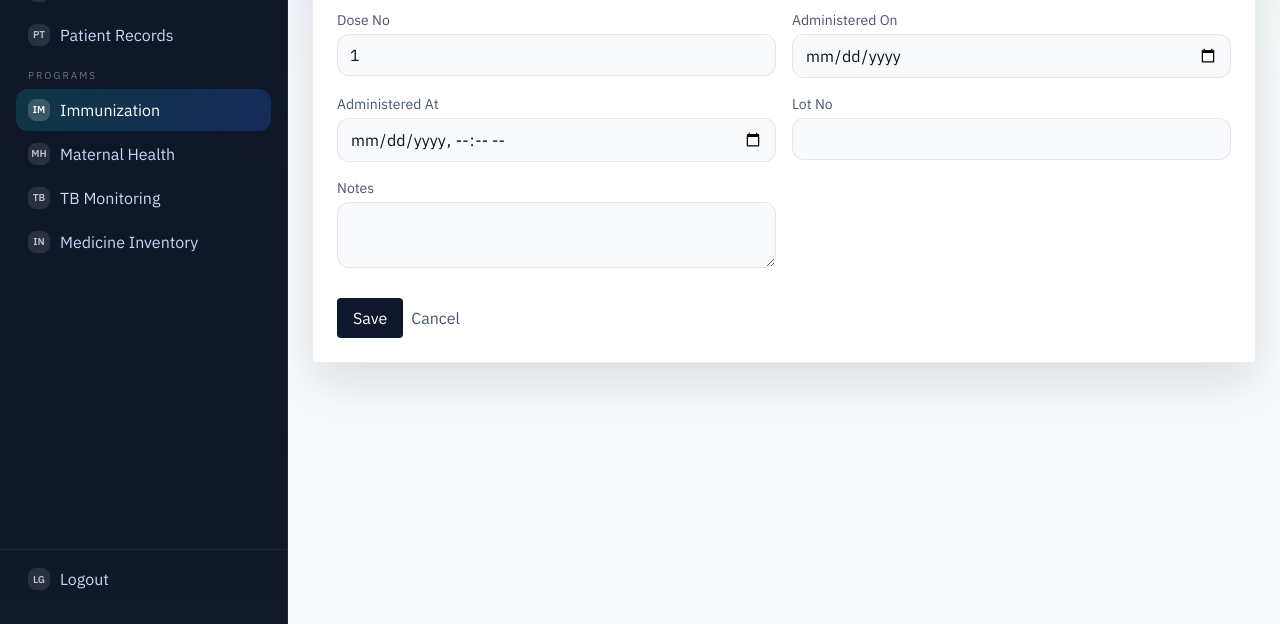
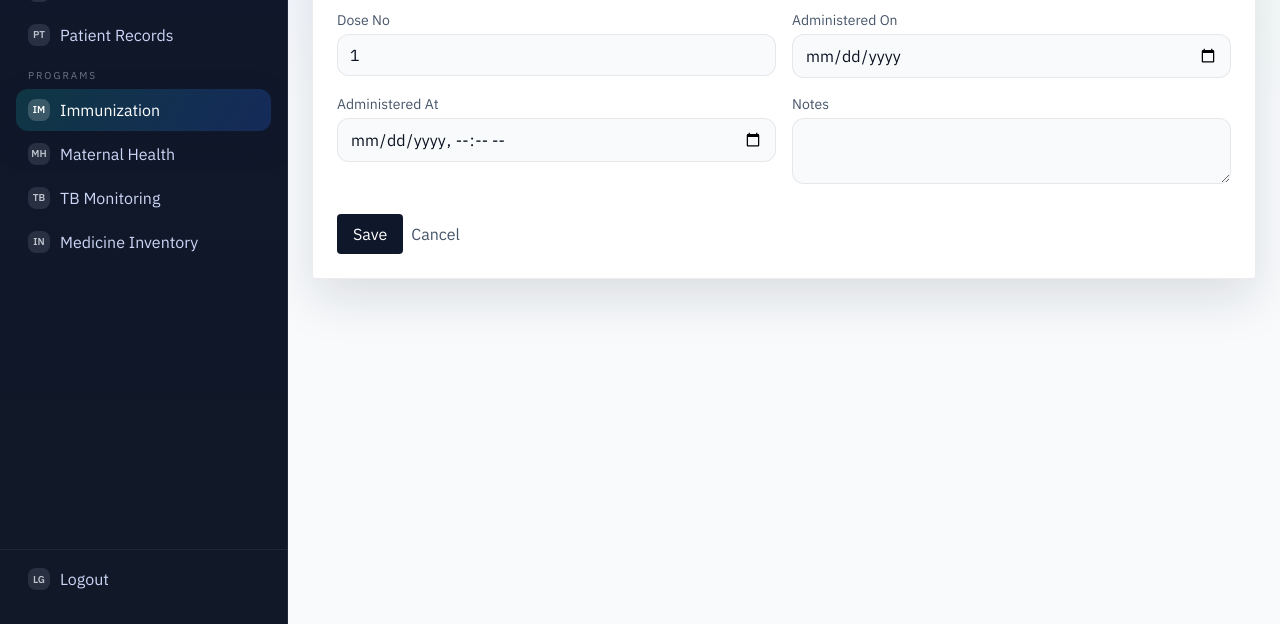
Before and after one commit to E1mar-cay/Healthlogs, a PHP site: page /HealthLogs/public/immunization/records/form.php in a window 1280 px wide. Shown: the part 176-800 px from the top of the page. Run offline with PHP 8.4, Linux system fonts and the light colour scheme; a user stored in the database is signed in; data that the repository does not hold is empty; some libraries are stand-ins or nearby versions.

```diff
--- a/public/immunization/records/form.php
+++ b/public/immunization/records/form.php
@@ -59,10 +59,6 @@ require __DIR__ . '/../../partials/header.php';
       <input name="administered_at" type="datetime-local" required class="mt-1 w-full border rounded px-3 py-2" value="<?= h(old('administered_at', str_replace(' ', 'T', $rec['administered_at'] ?? ''))) ?>" />
     </div>
     <div>
-      <label class="block text-sm text-slate-600">Lot No</label>
-      <input name="lot_no" class="mt-1 w-full border rounded px-3 py-2" value="<?= h(old('lot_no', $rec['lot_no'] ?? '')) ?>" />
-    </div>
-    <div>
       <label class="block text-sm text-slate-600">Notes</label>
       <textarea name="notes" class="mt-1 w-full border rounded px-3 py-2" rows="2"><?= h(old('notes', $rec['notes'] ?? '')) ?></textarea>
     </div>
--- a/public/immunization/records/form_embed.php
+++ b/public/immunization/records/form_embed.php
@@ -66,10 +66,6 @@ $title = $rec ? 'Edit Immunization Record' : 'New Immunization Record';
         <input name="administered_at" type="datetime-local" required class="mt-1 w-full border rounded px-3 py-2" value="<?= h(old('administered_at', str_replace(' ', 'T', $rec['administered_at'] ?? ''))) ?>" />
       </div>
       <div>
-        <label class="block text-sm text-slate-600">Lot No</label>
-        <input name="lot_no" class="mt-1 w-full border rounded px-3 py-2" value="<?= h(old('lot_no', $rec['lot_no'] ?? '')) ?>" />
-      </div>
-      <div>
         <label class="block text-sm text-slate-600">Notes</label>
         <textarea name="notes" class="mt-1 w-full border rounded px-3 py-2" rows="2"><?= h(old('notes', $rec['notes'] ?? '')) ?></textarea>
       </div>
```
